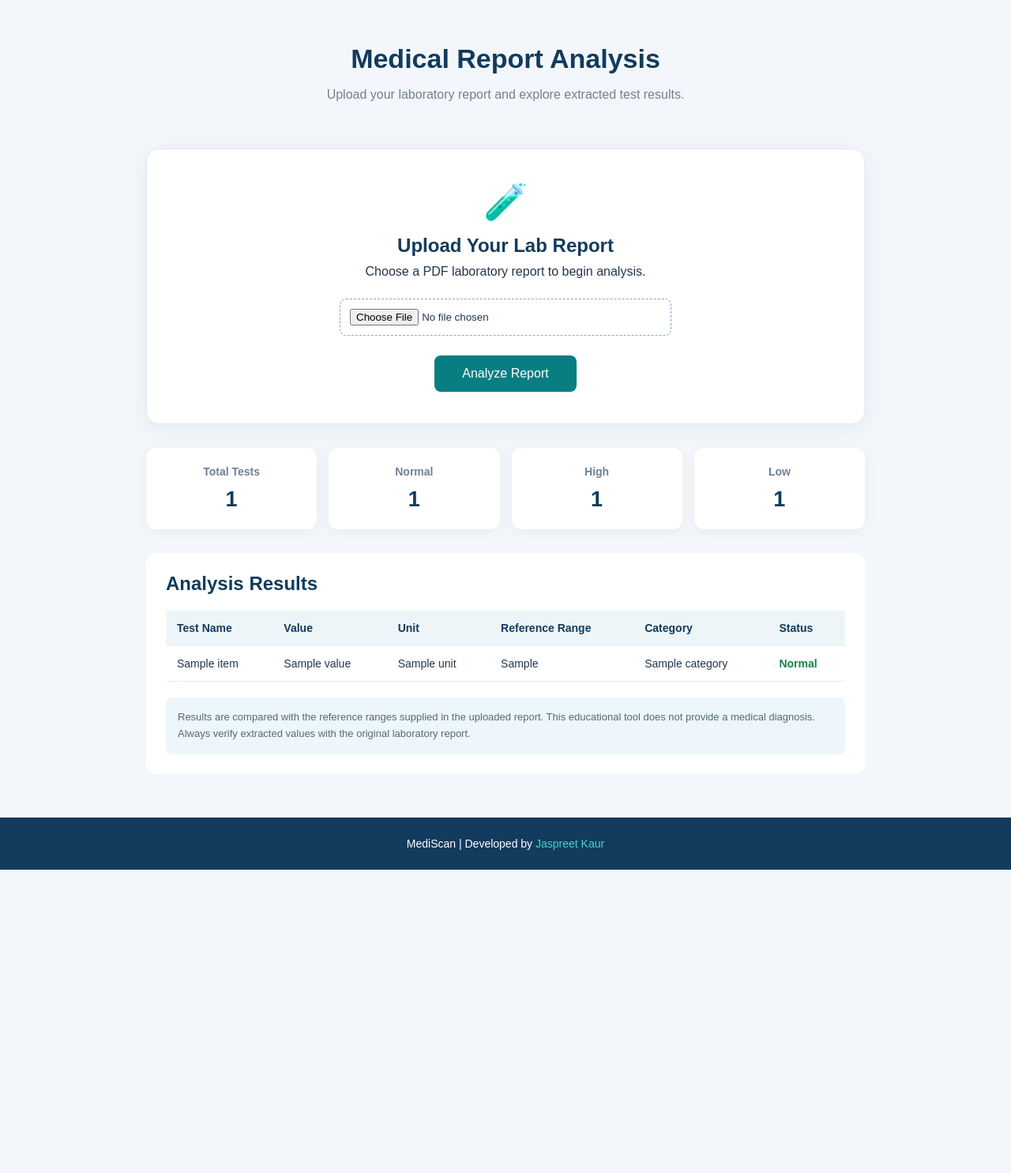
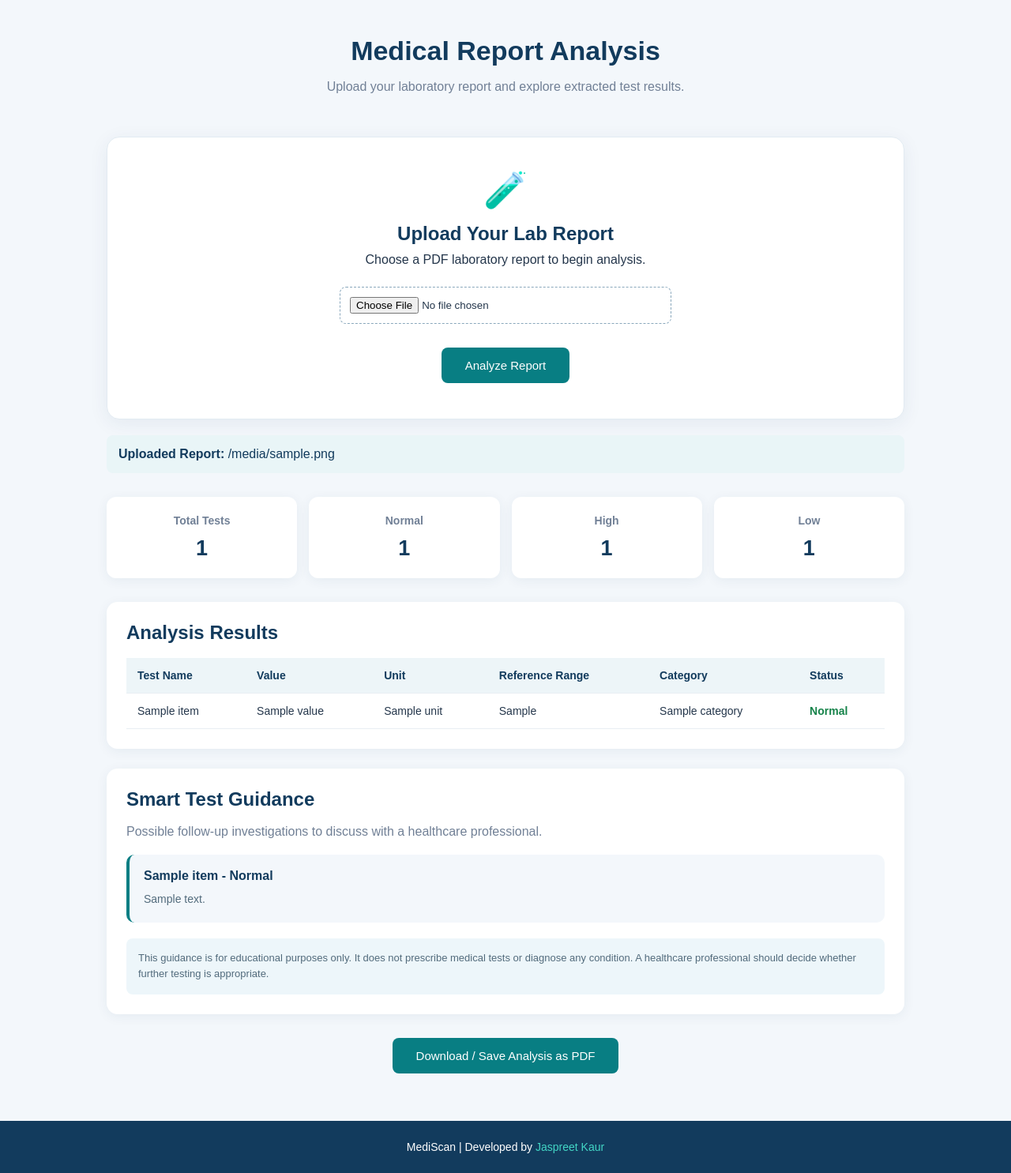
Before and after one commit to Jaspreetkaur203/MediScan-AI, a FastAPI app: template templates/index.html in a window 1280 px wide. Shown: the part 75-1560 px from the top of the page at 79% size. Before the commit the page ends 1176 px from the top, so only its background shows below. Run offline with FastAPI, Linux system fonts and the light colour scheme; the template is opened without the code that fills it: most values are stand-ins (such as "Sample title", 1, 10 or a date in 2020); parts of the project's set-up code (start-up, migrations or seed data) failed here and were passed over.

Commit message:
Refactor index.html for UI enhancements
Updated styles and layout for improved UI. Added guidance cards and adjusted padding and margins for various elements.

```diff
--- a/templates/index.html
+++ b/templates/index.html
@@ -4,6 +4,7 @@
 <head>
     <meta charset="UTF-8">
     <meta name="viewport" content="width=device-width, initial-scale=1.0">
+
     <title>MediScan | Medical Lab Analyzer</title>
 
     <style>
@@ -44,7 +45,7 @@
 
         .hero {
             text-align: center;
-            padding: 55px 20px 35px;
+            padding: 45px 20px 30px;
         }
 
         .hero h1 {
@@ -59,7 +60,7 @@
         }
 
         .container {
-            max-width: 950px;
+            max-width: 1050px;
             margin: auto;
             padding: 20px;
         }
@@ -96,10 +97,11 @@
             background: #087e83;
             color: white;
             border: none;
-            padding: 14px 35px;
+            padding: 14px 30px;
             border-radius: 8px;
-            font-size: 16px;
+            font-size: 15px;
             cursor: pointer;
+            margin: 5px;
         }
 
         button:hover {
@@ -109,9 +111,17 @@
         .error {
             color: #c62828;
             background: #ffeded;
-            padding: 14px;
+            padding: 15px;
             border-radius: 8px;
             margin: 20px 0;
+        }
+
+        .file-info {
+            background: #e9f5f7;
+            padding: 15px;
+            border-radius: 8px;
+            margin-top: 20px;
+            color: #123b5d;
         }
 
         .summary {
@@ -145,12 +155,13 @@
             padding: 25px;
             border-radius: 14px;
             overflow-x: auto;
-            margin-bottom: 35px;
+            margin-bottom: 25px;
+            box-shadow: 0 3px 15px #173c5d10;
         }
 
         .results h2 {
             color: #123b5d;
-            margin-bottom: 20px;
+            margin-bottom: 18px;
         }
 
         table {
@@ -179,6 +190,26 @@
         .High { color: #d97706; }
         .Low { color: #c62828; }
 
+        .guidance-card {
+            background: #f3f7fb;
+            padding: 18px;
+            margin-bottom: 14px;
+            border-radius: 10px;
+            border-left: 4px solid #087e83;
+        }
+
+        .guidance-card h3 {
+            color: #123b5d;
+            margin-bottom: 9px;
+            font-size: 16px;
+        }
+
+        .guidance-card p {
+            color: #526b7c;
+            line-height: 1.6;
+            font-size: 14px;
+        }
+
         .note {
             background: #edf6fa;
             padding: 15px;
@@ -187,6 +218,11 @@
             color: #526b7c;
             line-height: 1.6;
             margin-top: 20px;
+        }
+
+        .action-buttons {
+            text-align: center;
+            margin: 25px 0 35px;
         }
 
         footer {
@@ -215,6 +251,31 @@
                 padding: 25px 15px;
             }
         }
+
+        @media print {
+            body {
+                background: white;
+            }
+
+            header, .hero, .upload-box,
+            footer, .action-buttons {
+                display: none !important;
+            }
+
+            .container {
+                max-width: 100%;
+            }
+
+            .results, .card {
+                box-shadow: none;
+                border: 1px solid #ddd;
+                break-inside: avoid;
+            }
+
+            table {
+                min-width: 100%;
+            }
+        }
     </style>
 </head>
 
@@ -233,24 +294,44 @@
 <div class="container">
 
     <section class="upload-box">
+
         <div class="upload-icon">🧪</div>
+
         <h2>Upload Your Lab Report</h2>
+
         <p>Choose a PDF laboratory report to begin analysis.</p>
 
-        <form action="/analyze" method="POST" enctype="multipart/form-data">
-            <input type="file" name="report" accept=".pdf" required>
+        <form action="/analyze"
+              method="POST"
+              enctype="multipart/form-data">
+
+            <input type="file"
+                   name="report"
+                   accept=".pdf"
+                   required>
+
             <br>
+
             <button type="submit">Analyze Report</button>
+
         </form>
+
     </section>
 
     {% if error %}
+
     <div class="error">
-        {{ error }}
+        <strong>Analysis Error:</strong> {{ error }}
     </div>
+
     {% endif %}
 
+
     {% if results %}
+
+    <div class="file-info">
+        <strong>Uploaded Report:</strong> {{ filename }}
+    </div>
 
     <div class="summary">
 
@@ -276,10 +357,13 @@
 
     </div>
 
+
     <section class="results">
+
         <h2>Analysis Results</h2>
 
         <table>
+
             <thead>
                 <tr>
                     <th>Test Name</th>
@@ -292,28 +376,82 @@
             </thead>
 
             <tbody>
+
                 {% for item in results %}
+
                 <tr>
                     <td>{{ item["Test Name"] }}</td>
                     <td>{{ item["Value"] }}</td>
                     <td>{{ item["Unit"] }}</td>
                     <td>{{ item["Reference Range"] }}</td>
                     <td>{{ item["Category"] }}</td>
+
                     <td class="status {{ item['Status'] }}">
                         {{ item["Status"] }}
                     </td>
                 </tr>
+
                 {% endfor %}
+
             </tbody>
+
         </table>
 
+    </section>
+
+
+    <section class="results">
+
+        <h2>Smart Test Guidance</h2>
+
+        <p style="color:#718096; margin-bottom:20px;">
+            Possible follow-up investigations to discuss
+            with a healthcare professional.
+        </p>
+
+        {% if guidance %}
+
+            {% for item in guidance %}
+
+            <div class="guidance-card">
+
+                <h3>
+                    {{ item["test_name"] }} -
+                    {{ item["status"] }}
+                </h3>
+
+                <p>{{ item["message"] }}</p>
+
+            </div>
+
+            {% endfor %}
+
+        {% else %}
+
+            <p style="color:#16834a;">
+                No abnormal results were detected against
+                the supplied reference ranges.
+            </p>
+
+        {% endif %}
+
         <div class="note">
-            Results are compared with the reference ranges supplied
-            in the uploaded report. This educational tool does not
-            provide a medical diagnosis. Always verify extracted
-            values with the original laboratory report.
+            This guidance is for educational purposes only.
+            It does not prescribe medical tests or diagnose
+            any condition. A healthcare professional should
+            decide whether further testing is appropriate.
         </div>
+
     </section>
+
+
+    <div class="action-buttons">
+
+        <button onclick="window.print()">
+            Download / Save Analysis as PDF
+        </button>
+
+    </div>
 
     {% endif %}
 
```
